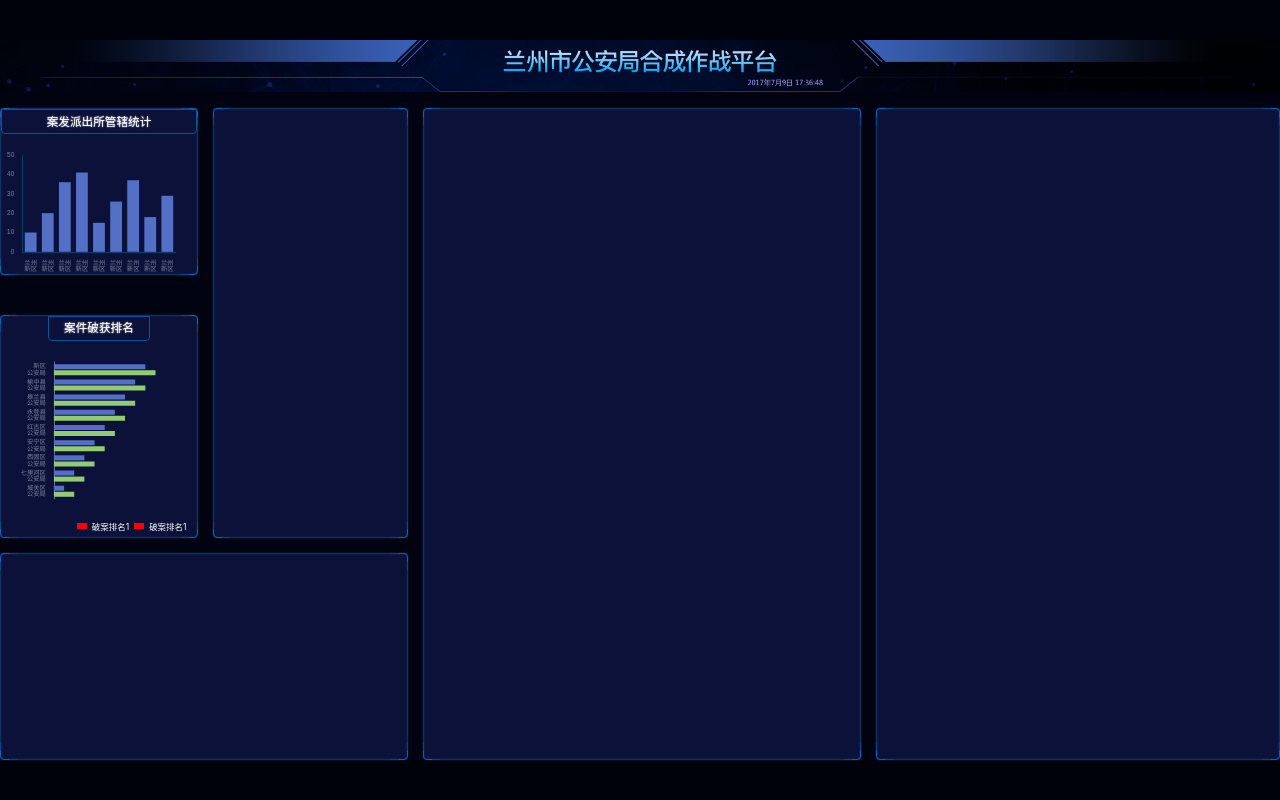
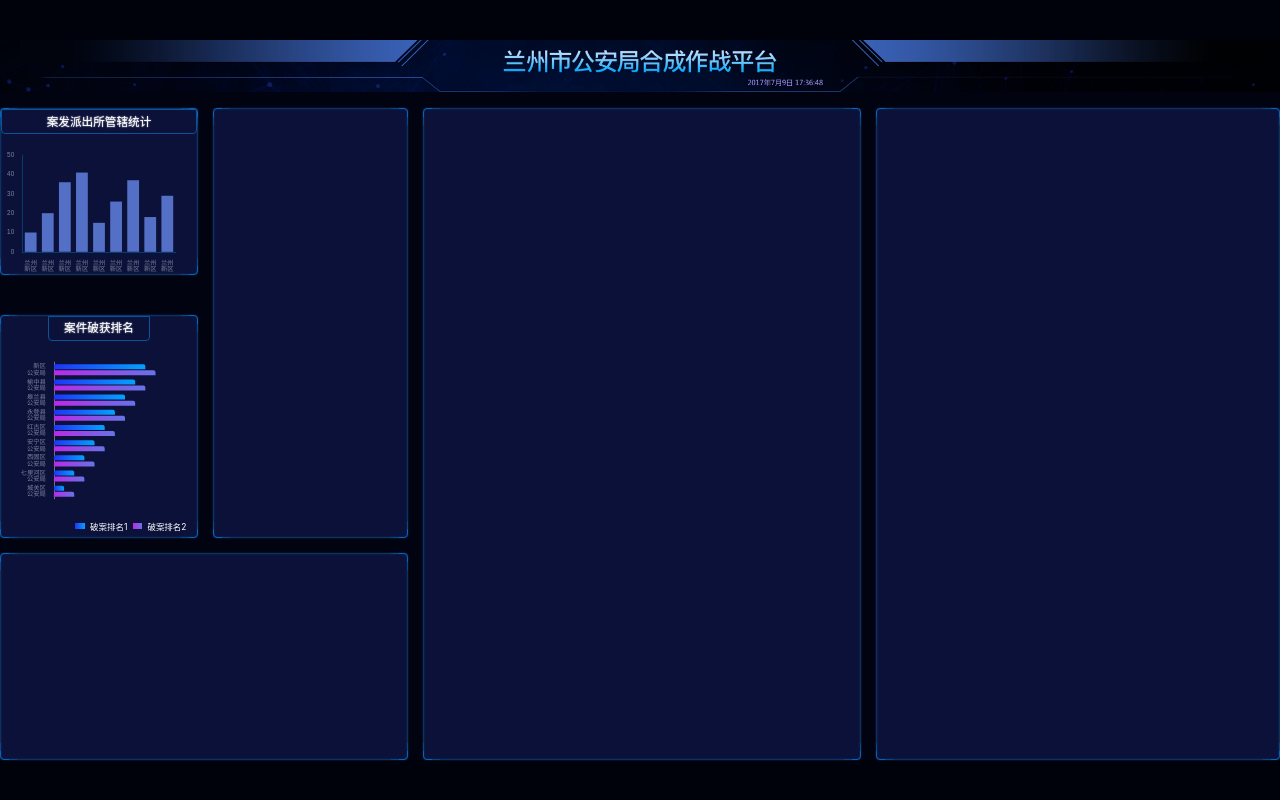
Before and after one commit to czc2222/react-bigScreen, a React (Vite) app: page /#/ in a window 1280 px wide. Built offline with nearby package versions, Linux system fonts and the light colour scheme.

Commit message:
柱形图添加渐变

```diff
--- a/src/components/Chart-2.tsx
+++ b/src/components/Chart-2.tsx
@@ -37,12 +37,40 @@ export  const Chart2 =()=>{
         {
           name: '2011年',
           type: 'bar',
-          data: [1, 2, 3, 4, 5, 6, 7, 8, 9]
+          data: [1, 2, 3, 4, 5, 6, 7, 8, 9],
+          itemStyle: {
+            barBorderRadius: [2, 2, 0, 0], //柱体圆角
+            color: new echarts.graphic.LinearGradient(
+              0, 0, 1, 0, [{
+                offset: 0,
+                color: '#2034f9'
+              },
+                {
+                  offset: 1,
+                  color: '#04a1ff'
+                }
+              ]
+            ),
+          }
         },
         {
           name: '2012年',
           type: 'bar',
-          data: [2, 3, 4, 5, 6, 7, 8, 9, 10]
+          data: [2, 3, 4, 5, 6, 7, 8, 9, 10],
+          itemStyle: {
+            barBorderRadius: [2, 2, 0, 0], //柱体圆角
+            color: new echarts.graphic.LinearGradient(
+              0, 0, 1, 0, [{
+                offset: 0,
+                color: '#b92ae8'
+              },
+                {
+                  offset: 1,
+                  color: '#6773e6'
+                }
+              ]
+            ),
+          }
         }
       ]
     }));
@@ -55,7 +83,7 @@ export  const Chart2 =()=>{
       <div ref={divRef} className="chart"/>
       <div className="legend">
         <span className="first"/> 破案排名1
-        <span className="second"/> 破案排名1
+        <span className="second"/> 破案排名2
 
       </div>
     </div>
--- a/src/pages/home.scss
+++ b/src/pages/home.scss
@@ -126,8 +126,12 @@
         width: px(18); height: px(12);
         background: red; margin: 0 px(10);
       }
-      .first {}
-      .second {}
+      .first {
+        background: linear-gradient(90deg, #2034f9 0%, #04a1ff 100%);
+      }
+      .second {
+        background: linear-gradient(90deg, #b92ae8 0%, #6773e6 100%);
+      }
     }
   }
 }
```
